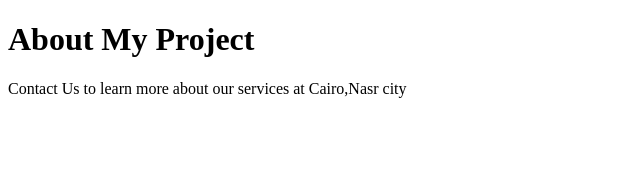
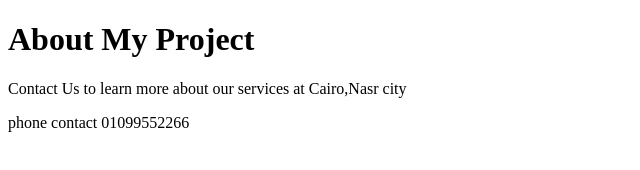
Before and after one commit to GaberHassan/Sprint_Task, a plain HTML site: page about.html in a window 1280 px wide. Shown: the whole page, without its empty margins (0-640 px from the left). Drawn offline with Linux system fonts and the light colour scheme.

Commit message:
Add new features to the about page

```diff
--- a/about.html
+++ b/about.html
@@ -8,4 +8,9 @@
     <h1>About My Project</h1>
     <p>Contact Us to learn more about our services at Cairo,Nasr city</p>
 </body>
+
+<body>
+    <p>phone contact 01099552266</p>
+</body>
+
 </html>
```
